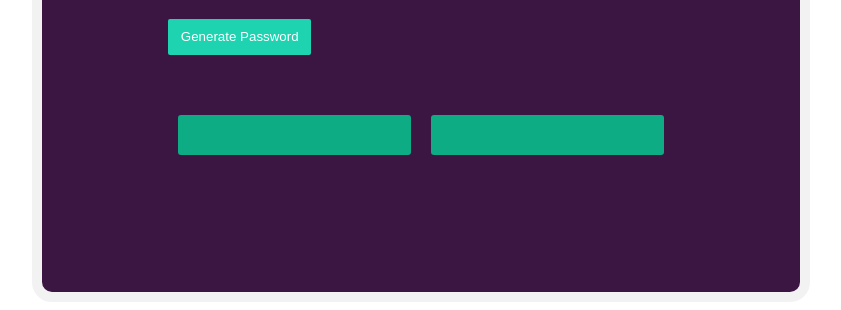
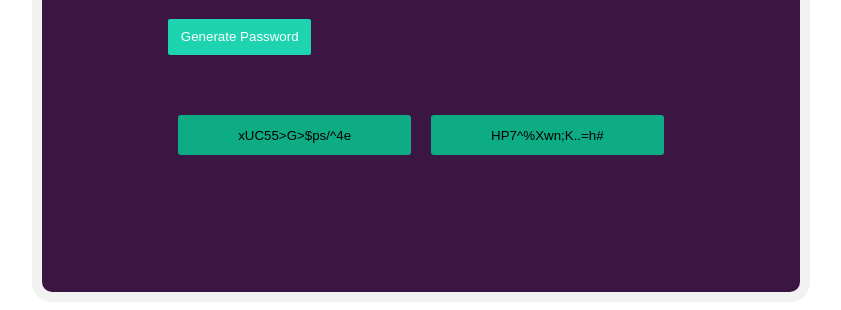
Before and after one commit to sabcyb/password_generator, a plain HTML site: page index.html in a window 1280 px wide. Both pictures are taken after a click on the button "Generate Password". Shown: the part 583-893 px from the top of the page, without its empty margins (219-1060 px from the left). Drawn offline with Linux system fonts and the light colour scheme.

Commit message:
script added

```diff
--- a/index.html
+++ b/index.html
@@ -19,5 +19,6 @@
             </div>
         </div>
     </div>
+    <script src="scripts.js"></script>
 </body>
 </html>
--- a/scripts.js
+++ b/scripts.js
@@ -1,2 +1,31 @@
-const characters = ["A","B","C","D","E","F","G","H","I","J","K","L","M","N","O","P","Q","R","S","T","U","V","W","X","Y","Z","a","b","c","d","e","f","g","h","i","j","k","l","m","n","o","p","q","r","s","t","u","v","w","x","y","z", "0", "1", "2", "3", "4", "5", "6", "7", "8", "9","~","`","!","@","#","$","%","^","&","*","(",")","_","-","+","=","{","[","}","]",",","|",":",";","<",">",".","?",
-"/"];
+const bigChar = ["A","B","C","D","E","F","G","H","I","J","K","L","M","N","O","P","Q","R","S","T","U","V","W","X","Y","Z"];
+const smallChar = ["a","b","c","d","e","f","g","h","i","j","k","l","m","n","o","p","q","r","s","t","u","v","w","x","y","z"];
+const number = ["0", "1", "2", "3", "4", "5", "6", "7", "8", "9"];
+const special = ["~","`","!","@","#","$","%","^","&","*","(",")","_","-","+","=","{","[","}","]",",","|",":",";","<",">",".","?","/"];
+
+const minimumLen = 15;
+
+function password_generator (){
+    let password1 = "";
+    for (let i=0; i<minimumLen; i++){
+        const charDecider = Math.ceil(Math.random() * 4);
+        //console.log(charDecider);
+        if(charDecider === 1){
+            password1 += bigChar[Math.floor(Math.random() * bigChar.length)];
+        } else if (charDecider === 2){
+            password1 += smallChar[Math.ceil(Math.random() * smallChar.length)];
+        } else if (charDecider === 3){
+            password1 += number[Math.ceil(Math.random() * number.length)];
+        } else{
+            password1 += special[Math.ceil(Math.random() * special.length)];
+        }
+    }
+    return password1;
+};
+
+document.querySelector("#btn").addEventListener("click",function(){
+    let pass_1 = password_generator();
+    let pass_2 = password_generator();
+    document.querySelector("#pass-1").textContent = pass_1;
+    document.querySelector("#pass-2").textContent = pass_2;
+})
```
